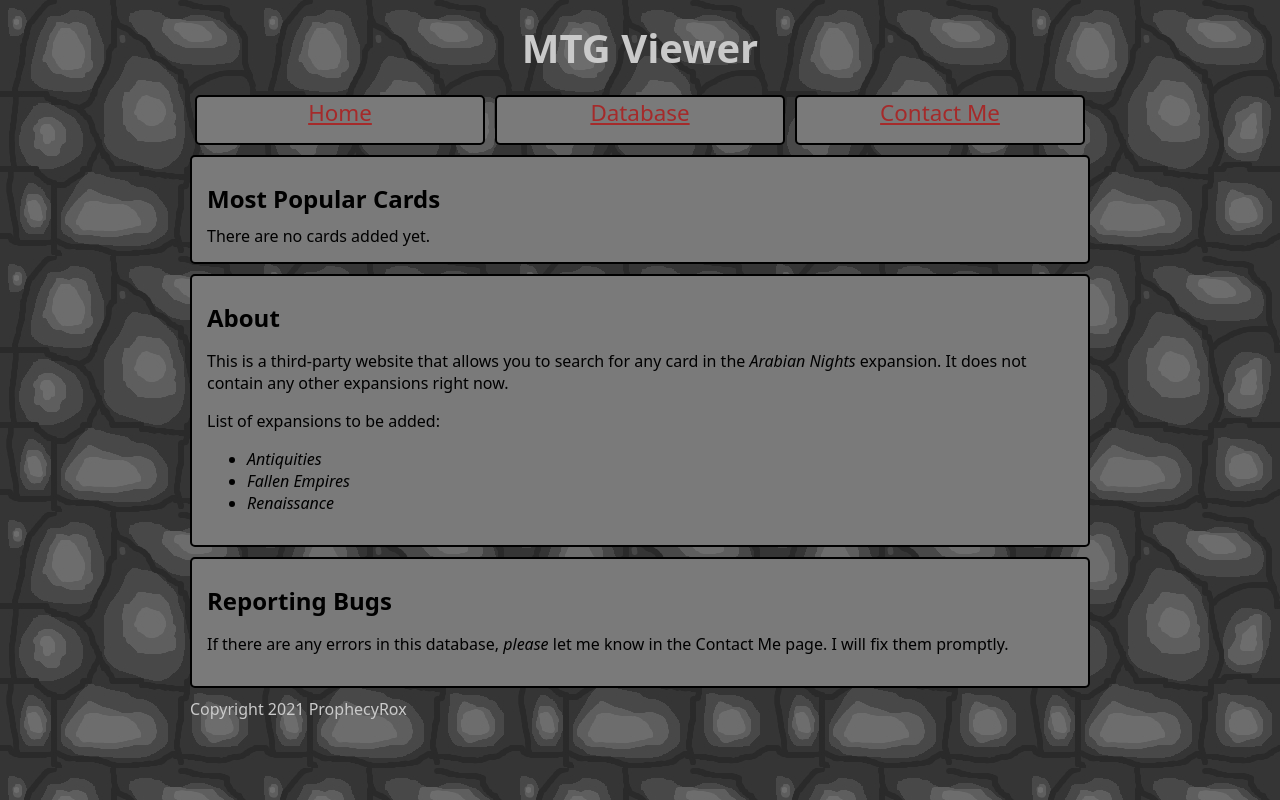
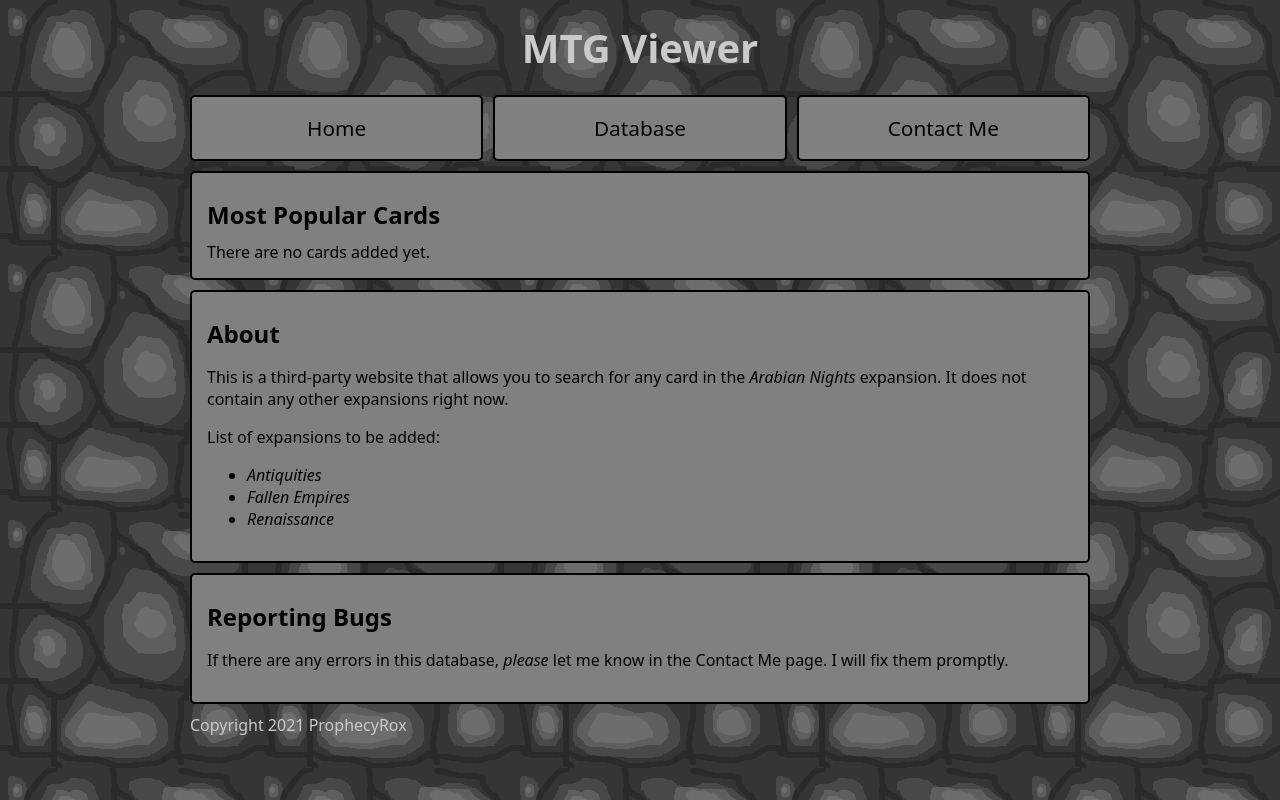
Before and after one commit to ProphecyRox/mtgcardviewer, a Django app: page /viewer/ in a window 1280 px wide. Run offline with Django 4.2, Linux system fonts and the light colour scheme; data that the repository does not hold is empty.

Commit message:
format nav menu

```diff
--- a/viewer/static/viewer/style.css
+++ b/viewer/static/viewer/style.css
@@ -14,7 +14,7 @@ body {
     font-family: system-ui, sans-serif;
 }
 
-/* Color all links */
+/* Color normal links */
 /* --------------- */
 a:any-link {
     color: brown;
@@ -22,7 +22,14 @@ a:any-link {
 
 a:hover {
     color: rgb(170, 72, 72);
+    background-color:rgba(219, 88, 88, 0.3);
 }
+
+a:active {
+    color: rgb(223, 90, 90);
+    background-color:rgba(139, 56, 56, 0.6);
+}
+
 /* --------------- */
 
 header {
@@ -34,38 +41,78 @@ header {
 h1 {
     /* Center the website title */
     text-align: center;
+
     /* Remove default h1 margin */
     margin: 0px;
     font-size: 2.5em;
 }
 
 /* Navigational menu */
+/* ----------------- */
+
 nav {
-    /* Button height */
-    height: 50px;
     /* Equally stretches each button */
-    display: flex;
+    /* display: flex; */
 
     /* Space from main section */
     margin-bottom: 10px;
 }
 
-/* Section/button boxes */
-section {
-    background-color: rgb(122, 122, 122);
+nav > ul {
+    /* Remove default list formatting */
+    margin: 0;
+    padding: 0;
+    list-style: none;
+
+    display: flex;
+}
+
+.rect {
     border: solid black 2px;
     border-radius: 5px;
+    background-color: gray;
 }
 
-/* Navigational menu buttons */
-nav > section {
-    /* anchor inherits font attributes */
-    font-size: 1.4em;
+nav > ul > li {
+    /* Equally stretch each button */
+    flex: 1;
+    /* Horizontal margin between buttons */
+    margin-right: 10px;
+    /* Center text */
     text-align: center;
-    /* Make buttons equal width */
-    flex: 1;
-    margin: 0px 5px;
 }
+
+nav > ul > li:first-child {
+    margin-left: 0px;
+}
+
+nav > ul > li:last-child {
+    margin-right: 0px;
+}
+
+/* Navigational button */
+/* ------------------- */
+a.nav_button:any-link,
+a.nav_button:focus {
+    display: block;
+
+    font-size: 1.3em;
+    text-decoration: none;
+    color: black;
+
+    height: 100%;
+    line-height: 3;
+}
+
+a.nav_button:hover {
+    background-color: rgb(100, 100, 100);
+}
+
+a.nav_button:active {
+    background-color: rgb(88, 88, 88);
+}
+
+/* ------------------- */
 
 main > section {
     padding: 15px;
--- a/viewer/templates/viewer/index.html
+++ b/viewer/templates/viewer/index.html
@@ -16,26 +16,28 @@
 
         <!-- Navigation menu -->
         <nav>
-            <section>
-                <a href="index.html">
+            <ul>
+                <li class="rect">
+                    <a href="/" class="nav_button">
                         Home
                     </a>
-            </section>
-            <section>
-                <a href="search.html">
+                </li>
+                <li class="rect">
+                    <a href="search/" class="nav_button">
                         Database
                     </a>
-                </section>
-            <section>
-                <a href="contact.html">
+                </li>
+                <li class="rect">
+                    <a href="contact/" class="nav_button">
                         Contact Me
                     </a>
-            </section>
+                </li>
+            </ul>
         </nav>
 
         <!-- Main page -->
         <main>
-            <section>
+            <section class="rect">
                 <h2>Most Popular Cards</h2>
                 {% if first_five_cards %}
                     <ol>
@@ -55,7 +57,7 @@
                 {% endif %}
             </section>
 
-            <section>
+            <section class="rect">
                 <h2>About</h2>
                 <p>
                     This is a third-party website that allows you to search for any card in the <i>Arabian Nights</i> expansion.
@@ -78,7 +80,7 @@
                 </ul>
             </section>
 
-            <section>
+            <section class="rect">
                 <h2>Reporting Bugs</h2>
                 <p>
                     If there are any errors in this database, <em>please</em> let me know in the Contact Me page.
```
Lines whose indentation alone changed are shown as unchanged.
